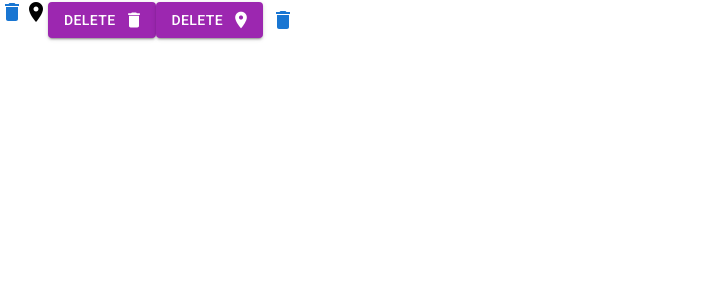
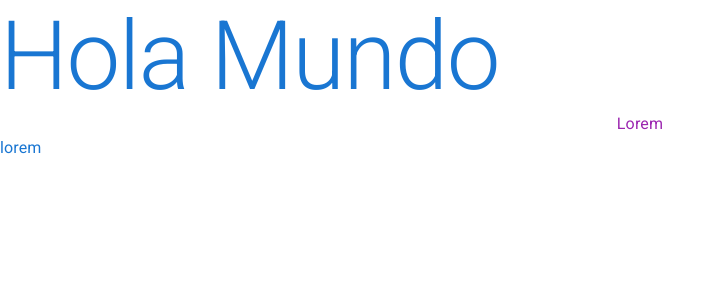
Before and after one commit to willluna/Curso_materialUI_react, a React (Create React App) app: page / in a window 1280 px wide. Shown: the top 300 px of the page, without its empty margins (0-724 px from the left). Built offline with nearby package versions, Linux system fonts and the light colour scheme.

Commit message:
Curso Material UI #04 Typography

```diff
--- a/src/App.jsx
+++ b/src/App.jsx
@@ -1,43 +1,22 @@
+import { Typography } from '@mui/material';
 import React from 'react';
-import DeleteIcon from '@mui/icons-material/Delete';
-import { Button, Icon, IconButton } from '@mui/material';
+
 
 
 function App() {
   return (
     <div>
-      <DeleteIcon
-      color='primary'
-      />
-      <Icon>
-        room
-      </Icon>
+    <Typography variant='h1' color='primary'>
+      Hola Mundo
+    </Typography>
 
-      <Button
-      variant="contained"
-      color="secondary"
-      endIcon={<DeleteIcon/>}
-      >
-        Delete
-      </Button>
+    <Typography variant="body1" color="secondary" align='center'>
+      Lorem
+    </Typography>
 
-      <Button
-      variant="contained"
-      color="secondary"
-      endIcon={<Icon>
-        room
-      </Icon>}
-      >
-        Delete
-      </Button>
-
-      <IconButton
-      aria-label="delete"
-      >
-        <DeleteIcon
-      color='primary'
-      />
-      </IconButton>
+    <Typography variant="body1" color="primary">
+      lorem
+    </Typography>
     </div>
   );
 }
```
